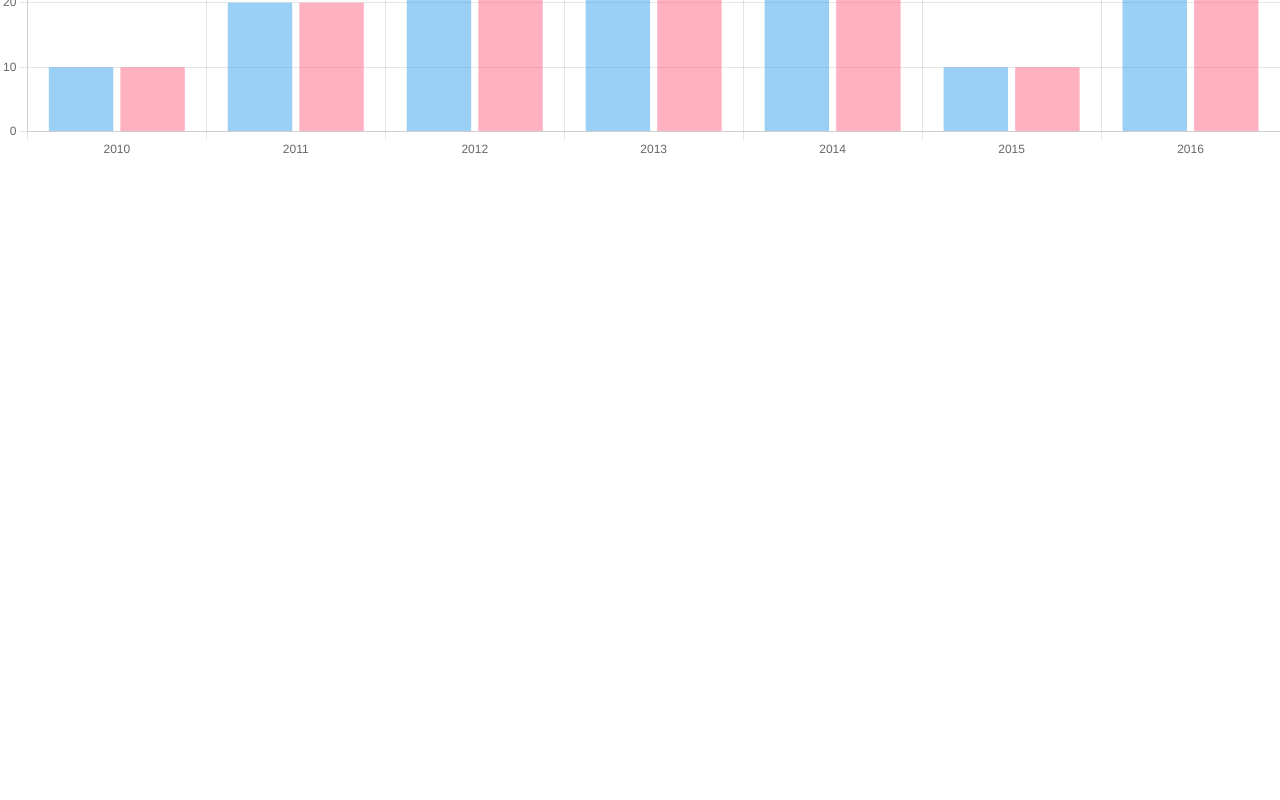
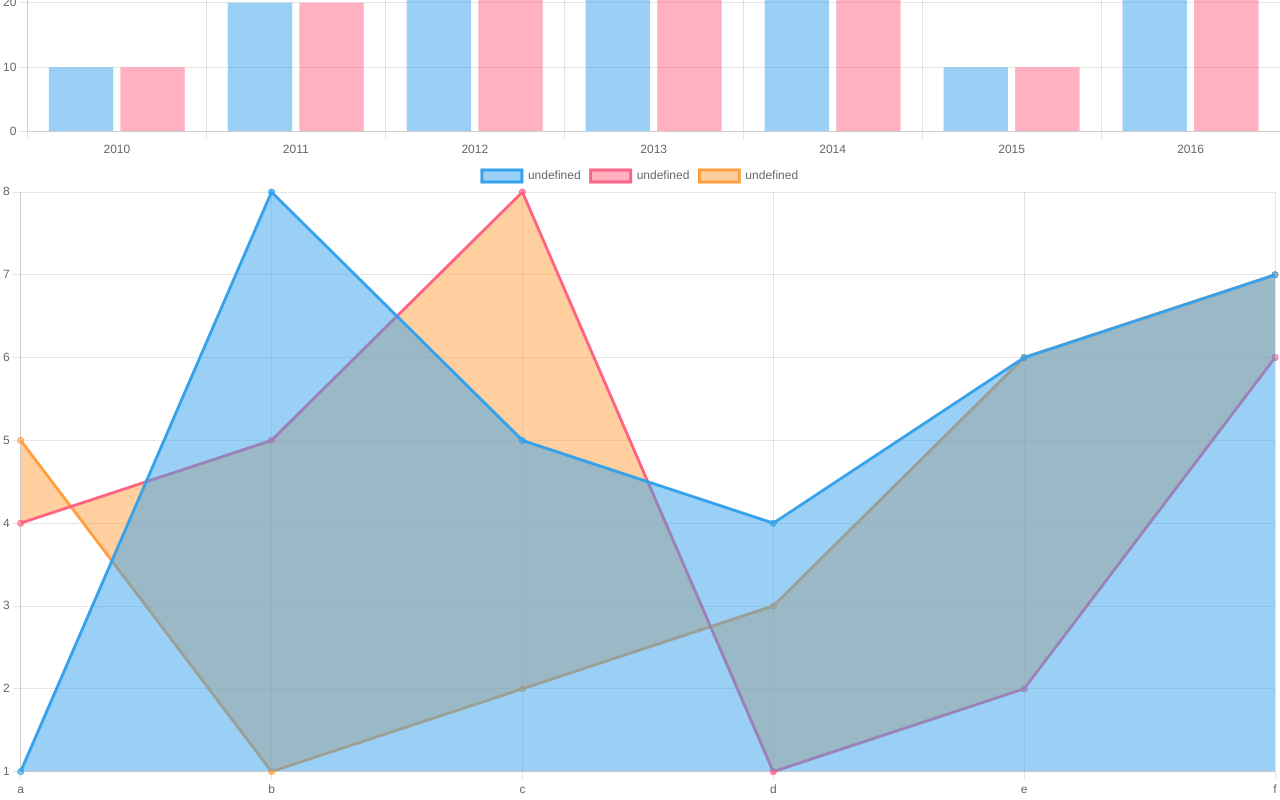
Before and after one commit to pharos-lab/beacon, a Vue app: page / in a window 1280 px wide. Shown: the part 480-1280 px from the top of the page. Before the commit the page ends 800 px from the top, so only its background shows below. Built offline with nearby package versions, Linux system fonts and the light colour scheme.

Commit message:
made area chart component

```diff
--- a/src/App.vue
+++ b/src/App.vue
@@ -1,9 +1,11 @@
 <template>
     <BarChart :data="data"></BarChart>
+    <AreaChart :data="area"></AreaChart>
 </template>
 
 <script setup>
 import BarChart from './components/BarChart.vue';
+import AreaChart from './components/AreaChart.vue'
 
 const rawData = [
     { year: 2010, count: 10 },
@@ -27,4 +29,14 @@ const data = {
         },
     ]
 }
+
+const area = {
+    labels: ['a', 'b', 'c', 'd', 'e', 'f'],
+    datasets: [
+        {data: [1,8,5,4,6,7], fill: 'origin'},      // 0: fill to 'origin'
+        {data: [4,5,8,1,2,6],fill: '+2'},          // 1: fill to dataset 3
+        {data: [5,1,2,3,6,7],fill: 1},             // 5: fill to axis value 25
+    ]
+}
+
 </script>
--- /dev/null
+++ b/src/components/AreaChart.vue
@@ -0,0 +1,27 @@
+<template>
+     <canvas ref="areaChart"></canvas>
+</template>
+
+<script setup>
+import { ref, onMounted } from 'vue'
+import Chart from 'chart.js/auto';
+
+const props = defineProps({
+    data: {
+        type: Object,
+        required: true
+    },
+    options: Object,
+    plugins: Object
+})
+
+const areaChart = ref()
+
+onMounted(() => {
+    const chart = new Chart(areaChart.value, {
+        type: 'line',
+        options: props.options,
+        data: props.data
+    })
+})
+</script>
```
